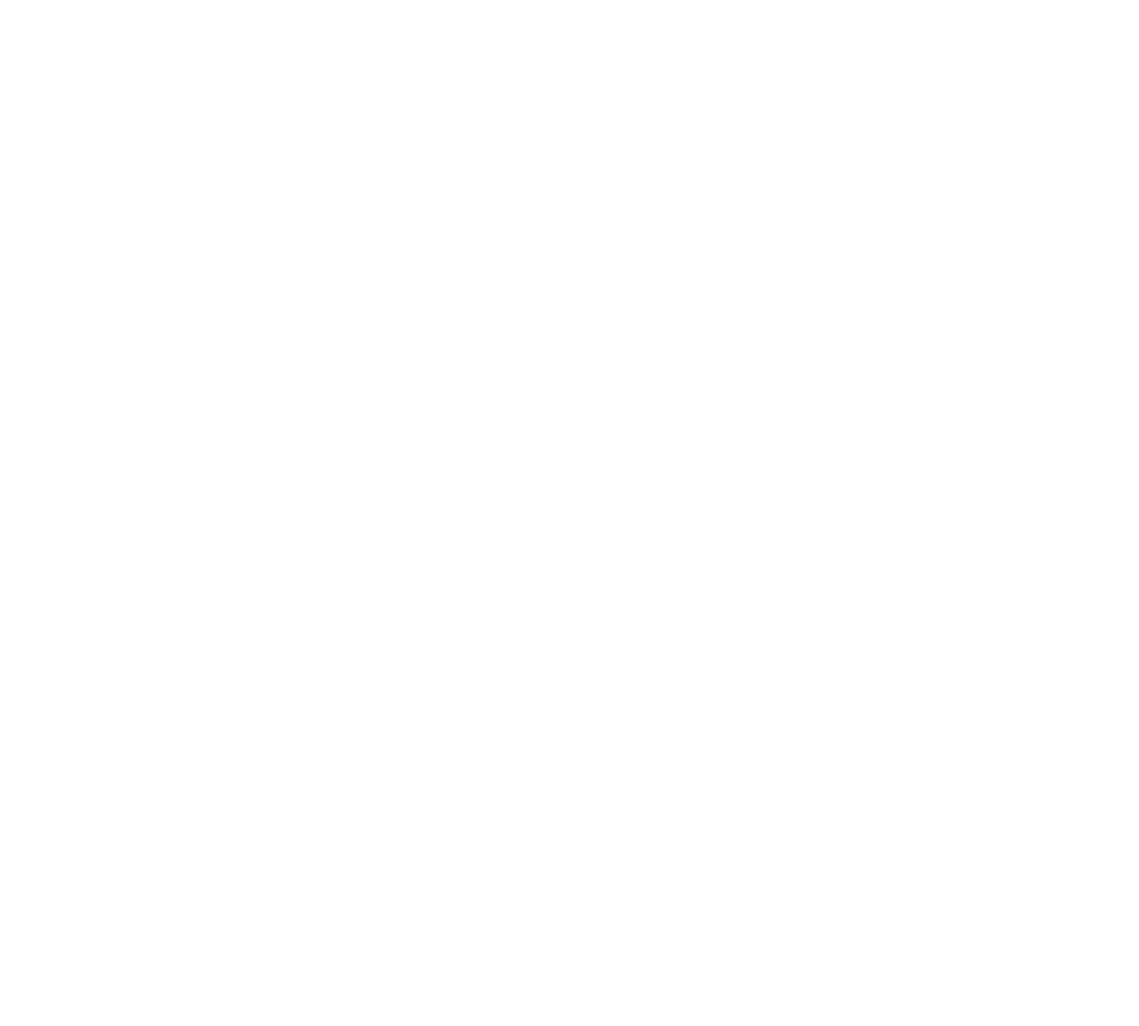
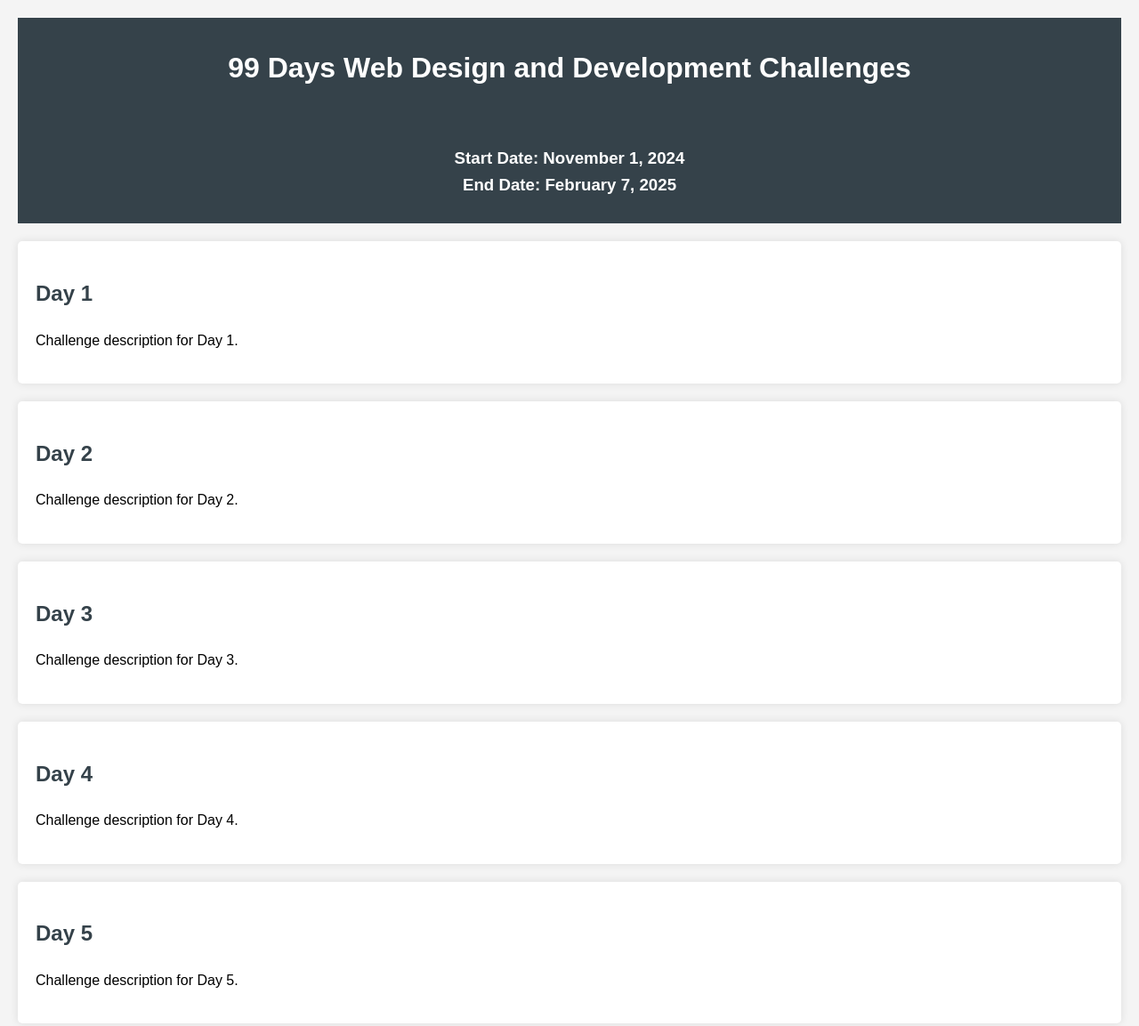
Before and after one commit to KhairulHasanRakib/99DaysWithCPC, a plain HTML site: page index.html in a window 1280 px wide. Shown: the top 1153 px of the page at 89% size. Before the commit the page ends 800 px from the top, so only its background shows below. Drawn offline with Linux system fonts and the light colour scheme.

Commit message:
roadmap draw

```diff
--- a/index.html
+++ b/index.html
@@ -1,11 +1,85 @@
 <!DOCTYPE html>
 <html lang="en">
+
 <head>
     <meta charset="UTF-8">
     <meta name="viewport" content="width=device-width, initial-scale=1.0">
-    <title>99 Days Challenge CPC</title>
+    <title>99 Days CPC Web Design and Development Challenges</title>
+    <style>
+        body {
+            font-family: Arial, sans-serif;
+            line-height: 1.6;
+            margin: 0;
+            padding: 20px;
+            background-color: #f4f4f4;
+        }
+
+        header {
+            background: #35424a;
+            color: #ffffff;
+            padding: 10px 0;
+            text-align: center;
+        }
+
+        section {
+            margin: 20px 0;
+            padding: 20px;
+            background: #ffffff;
+            border-radius: 5px;
+            box-shadow: 0 0 10px rgba(0, 0, 0, 0.1);
+        }
+
+        h2 {
+            color: #35424a;
+        }
+    </style>
 </head>
+
 <body>
 
+    <header>
+        <h1>99 Days Web Design and Development Challenges</h1>
+    </header>
+
+    <header>
+        <h3>
+            Start Date: November 1, 2024
+            <br>
+            End Date: February 7, 2025
+        </h3>
+    </header>
+    <main>
+        <section>
+            <h2>Day 1</h2>
+            <p>Challenge description for Day 1.</p>
+        </section>
+        <section>
+            <h2>Day 2</h2>
+            <p>Challenge description for Day 2.</p>
+        </section>
+        <section>
+            <h2>Day 3</h2>
+            <p>Challenge description for Day 3.</p>
+        </section>
+        <section>
+            <h2>Day 4</h2>
+            <p>Challenge description for Day 4.</p>
+        </section>
+        <section>
+            <h2>Day 5</h2>
+            <p>Challenge description for Day 5.</p>
+        </section>
+        <!-- Continue this pattern for all 99 days -->
+        <section>
+            <h2>Day 99</h2>
+            <p>Challenge description for Day 99.</p>
+        </section>
+    </main>
+
+    <footer>
+        <p style="text-align: center;">&copy; 2024-2025 99 Days Challenges</p>
+    </footer>
+
 </body>
+
 </html>
```
